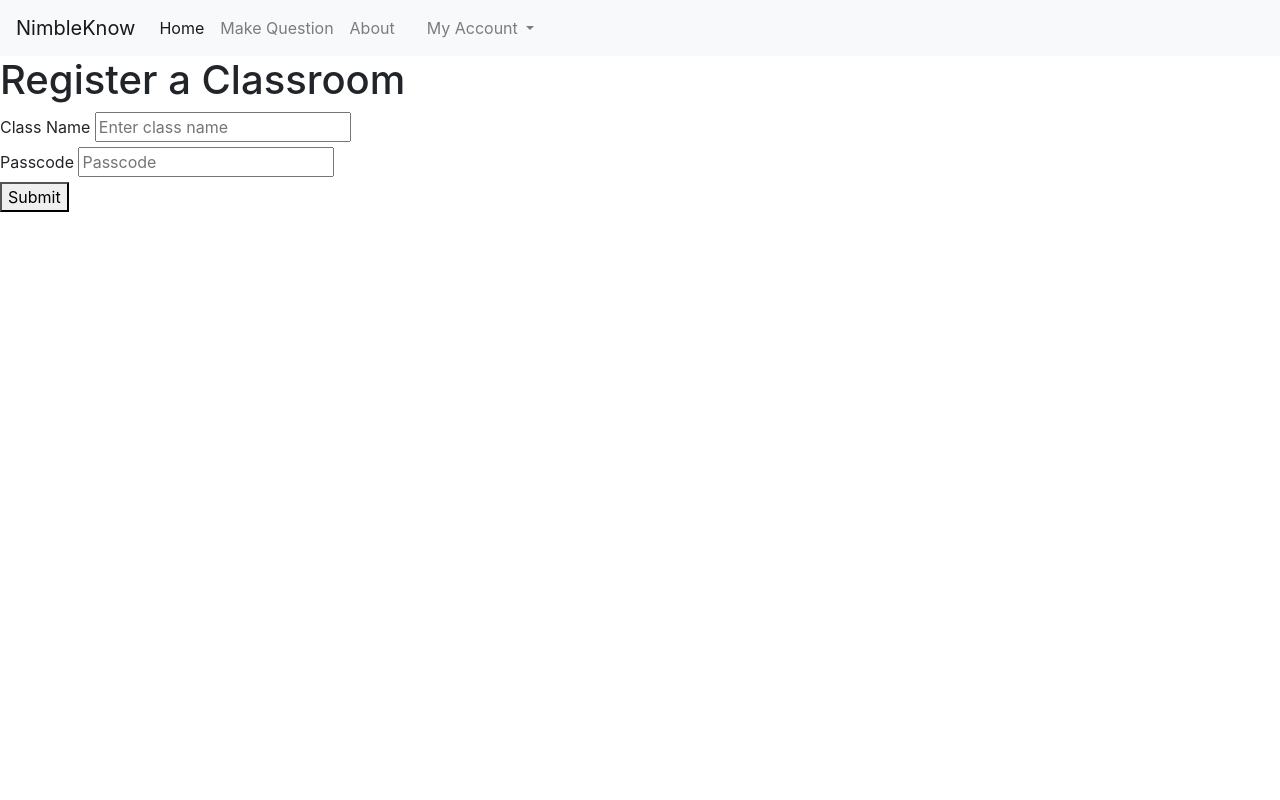
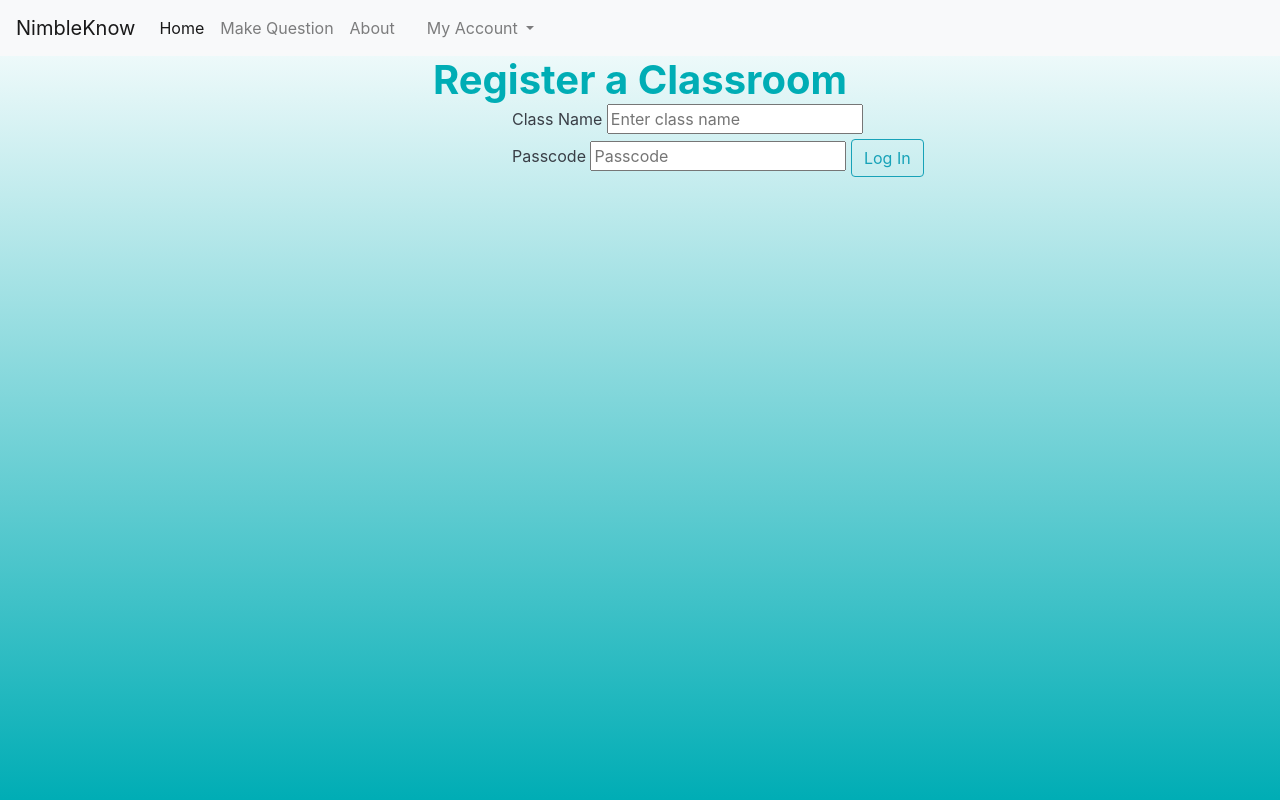
Before and after one commit to wwu-csci-497/csci-497-project-classroomfeedbacksystem, a Flask app: page /registerclass in a window 1280 px wide. Run offline with Flask 2, Linux system fonts and the light colour scheme; the visitor is signed in with stand-in values (Sample User, id 1); data comes from the database, SQL or seed files in the repository; some libraries are stand-ins or nearby versions.

Commit message:
Finised designing the webpage

```diff
--- a/flaskr/templates/auth/login.html
+++ b/flaskr/templates/auth/login.html
@@ -13,7 +13,8 @@
   <div>
     <label>Password</label>
     <input type="password" id="inputPassword1" placeholder="Password">
+<input type="submit" value="Log In" class="btn btn-outline-info">
   </div>
-  <button type="submit">Submit</button>
+
 </form>
 {% endblock %}
--- a/flaskr/templates/auth/register.html
+++ b/flaskr/templates/auth/register.html
@@ -13,7 +13,7 @@
   <div>
     <label>Password</label>
     <input type="password" class="form control" id="user-password" placeholder="Password" name="password">
+    <input type="submit" value="Log In" class="btn btn-outline-info">
   </div>
-  <button type="submit">Submit</button>
 </form>
 {% endblock %}
--- a/flaskr/templates/auth/registerclass.html
+++ b/flaskr/templates/auth/registerclass.html
@@ -13,7 +13,7 @@
   <div>
     <label>Passcode</label>
     <input type="password" class="form control" id="classroom-password" placeholder="Passcode" name="password">
+    <input type="submit" value="Log In" class="btn btn-outline-info">
   </div>
-  <button type="submit">Submit</button>
 </form>
 {% endblock %}
--- a/flaskr/templates/auth/studentlogin.html
+++ b/flaskr/templates/auth/studentlogin.html
@@ -14,7 +14,7 @@
   <div>
     <label for="password">Passcode</label>
     <input type="password" name="password" id="password" required>
-    <input type="submit" value="Log In">
+    <input type="submit" value="Log In" class="btn btn-outline-info">
 
   </div>
 
--- a/flaskr/templates/auth/teacherlogin.html
+++ b/flaskr/templates/auth/teacherlogin.html
@@ -13,7 +13,7 @@
   <div>
     <label for="password">Password</label>
     <input type="password" name="password" id="password" placeholder="Password" required>
+    <input type="submit" value="Log In" class="btn btn-outline-info">
   </div>
-  <button type="submit" value="Log In">Submit</button>
 </form>
 {% endblock %}
--- a/flaskr/templates/base.html
+++ b/flaskr/templates/base.html
@@ -7,6 +7,71 @@
 
 
 <!doctype html>
+
+<style>
+
+html {
+  height: 100%;
+}
+body{
+  background-image: linear-gradient(to bottom, white, #00adb5);
+    background-repeat: no-repeat;
+}
+p{
+  color: #393e46;
+  text-align: center;
+  margin-right: 20%;
+  margin-left: 20%;
+}
+/* .box {
+  background: rgba(204,207,204, .6);
+  margin-right: 17%;
+  margin-left: 17%;
+  height: auto;
+} */
+
+h1{
+  color: #00adb5;
+  text-align: center;
+  font-weight: bold;
+  margin:0;
+  /* text-shadow: 0.5px 0.5px 0.5px black; */
+}
+label{
+  color: #393e46;
+  margin-left: 40%;
+}
+footer{
+  color: #393e46;
+  margin-left: 40%;
+}
+button{
+ border: 3px solid rgba(190,194,196, .4);
+}
+.btn-group{
+  margin-left: 40%;
+  width: 30%;
+  height: 15%;
+
+  font-size: 18px;
+
+}
+
+.btn-group button:not(:last-child) {
+  border-right: none; /* Prevent double borders */
+}
+
+button:hover:not(.active) {
+  background: rgba(0, 173, 181, .2);
+}
+.nav-link:hover:not(.active) {
+  background: rgba(0, 173, 181, .2);
+}
+
+.dropdown-item:hover:not(.active) {
+   background: rgba(0, 173, 181, .2);
+}
+</style>
 
 
   <nav class="navbar navbar-expand-lg navbar-light bg-light">
--- a/flaskr/templates/review/classroom.html
+++ b/flaskr/templates/review/classroom.html
@@ -9,7 +9,7 @@
 {% block content %}
 <p class="lead">Questions:</p>
 {% for question in questions %}
-  <blockquote class="blockquote">
+  <blockquote class="blockquote" style="text-align:center">
     <p class="mb-0" > {{ question['content'] }}</p>
     <a class="btn btn-primary" href="{{ url_for('review.responses', question_id=question['id'], classname=question['classname']) }}" role="button">Responses</a>
   </blockquote>
--- a/flaskr/templates/review/dashboard.html
+++ b/flaskr/templates/review/dashboard.html
@@ -11,7 +11,7 @@
 
 <p class="lead">Here are your classrooms:</p>
 {% for classroom in classrooms %}
-  <blockquote class="blockquote">
+  <blockquote class="blockquote" style="text-align:center">
     <a class="btn btn-primary" href="{{ url_for('review.classroom', classname=classroom['classname']) }}" role="button">{{classroom['classname'] }}</a>
   </blockquote>
 
--- a/flaskr/templates/review/home.html
+++ b/flaskr/templates/review/home.html
@@ -9,4 +9,9 @@
     <p class="mb-0">"This app is awesome! The prototype blows my mind."</p>
     <footer class="blockquote-footer">From a user, probably</footer>
 </blockquote>
+<div role = "group" style="text-align:center">
+  <a  class="btn btn-outline-info btn-lg" href="{{ url_for('auth.teacherlogin') }}" role="button">Teacher Login</a>
+  <a  class="btn btn-outline-info btn-lg" href="{{ url_for('auth.register') }}" role="button">Teacher Register</a>
+  <a  class="btn btn-outline-info btn-lg" href="{{ url_for('auth.studentlogin') }}" role="button">Student Login</a>
+</div>
 {% endblock %}
--- a/flaskr/templates/review/studentclassroom.html
+++ b/flaskr/templates/review/studentclassroom.html
@@ -9,7 +9,7 @@
 {% block content %}
 <p class="lead">Questions:</p>
 {% for question in questions %}
-  <blockquote class="blockquote">
+  <blockquote class="blockquote" style="text-align:center">
     <a class="btn btn-primary" href="{{ url_for('review.response', question_id=question['id'], classname=question['classname']) }}" role="button">{{question['content'] }}</a>
   </blockquote>
 {% endfor %}
```
Also changed, not shown: flaskr/templates/review/responses.html (line endings or trailing spaces).
